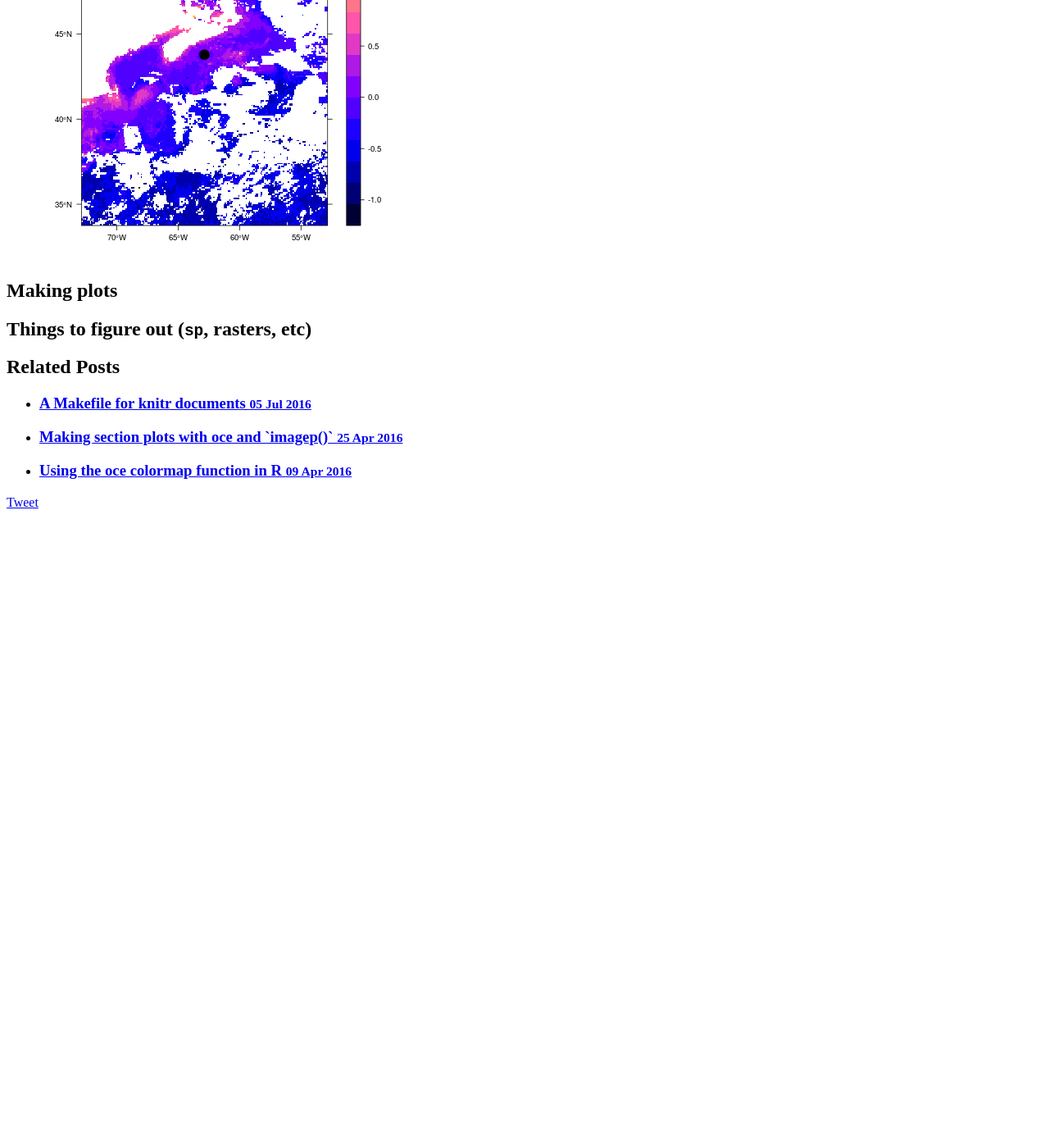
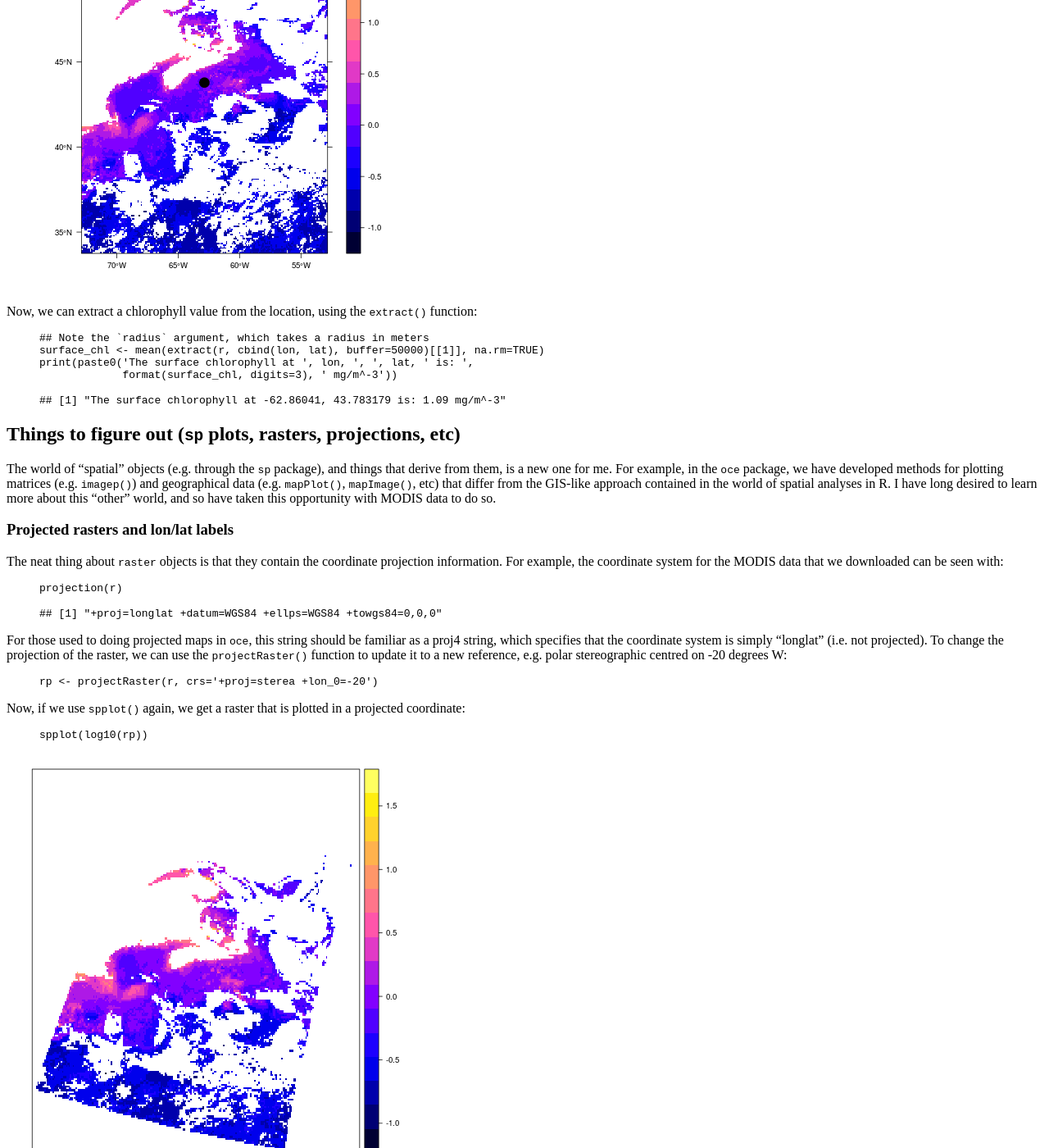
Before and after one commit to richardsc/richardsc.github.io, a Jekyll site: the page built from _posts/2017-03-25-modis-chl-data.md, in a window 1280 px wide and 1400 px high, scrolled down 2207 px. Shown: the whole window at 82% size. Built offline with Jekyll 4.4.1, drawn with Linux system fonts in a browser that asks for light colours; comment, search, counter and statistics services are not loaded; before the commit the page ends 2837 px from its top, so only the background shows below that; some of the changed text lies outside the part shown.

Commit message:
MODIS post

```diff
--- a/_posts/2017-03-25-modis-chl-data.md
+++ b/_posts/2017-03-25-modis-chl-data.md
@@ -1,6 +1,6 @@
 ---
 layout:  post
-title: "Downloading and plot MODIS Chlorophyll-a data"
+title: "Downloading and plotting MODIS Chlorophyll-a data"
 published: true
 author: "Clark Richards"
 date: 2017-03-25
@@ -23,7 +23,9 @@ A quick google search turned up two very relevant (and fantastic looking!) packa
 
 ### Installing `spnc` and `obpgcrawler`
 
-As the packages are not on CRAN (yet?), they have to be installed using the `devtools` package (and of course all it's dependencies, etc). The `obpgcrawler` package also depends on another non-CRAN package, called [`threddscrawler`](https://github.com/BigelowLab/threddscrawler) which must be installed first. To install the packages, do:
+As the packages are not on CRAN (yet?), they have to be installed using the `devtools` package (and of course all its dependencies, etc). The `obpgcrawler` package also depends on another non-CRAN package, called [`threddscrawler`](https://github.com/BigelowLab/threddscrawler) which must be installed first. Note that due to an issue with OpenDAP support for the `ncdf4` package on windows, the below only works on Linux or OSX.
+
+To install the packages, do:
 
 
 {% highlight r %}
@@ -112,8 +114,106 @@ print(p)
 
 ![plot of chunk animal-point](/figure/source/2017-03-25-modis-chl-data/animal-point-1.png)
 
-## Making plots
+Now, we can extract a chlorophyll value from the location, using the `extract()` function:
+
+{% highlight r %}
+## Note the `radius` argument, which takes a radius in meters
+surface_chl <- mean(extract(r, cbind(lon, lat), buffer=50000)[[1]], na.rm=TRUE)
+print(paste0('The surface chlorophyll at ', lon, ', ', lat, ' is: ',
+             format(surface_chl, digits=3), ' mg/m^-3'))
+{% endhighlight %}
 
 
 
-## Things to figure out (`sp`, rasters, etc)
+{% highlight text %}
+## [1] "The surface chlorophyll at -62.86041, 43.783179 is: 1.09 mg/m^-3"
+{% endhighlight %}
+
+## Things to figure out (`sp` plots, rasters, projections, etc)
+
+The world of "spatial" objects (e.g. through the `sp` package), and things that derive from them, is a new one for me. For example, in the `oce` package, we have developed methods for plotting matrices (e.g. `imagep()`) and geographical data (e.g. `mapPlot()`, `mapImage()`, etc) that differ from the GIS-like approach contained in the world of spatial analyses in R. I have long desired to learn more about this "other" world, and so have taken this opportunity with MODIS data to do so.
+
+### Projected rasters and lon/lat labels
+
+The neat thing about `raster` objects is that they contain the coordinate projection information. For example, the coordinate system for the MODIS data that we downloaded can be seen with:
+
+{% highlight r %}
+projection(r)
+{% endhighlight %}
+
+
+
+{% highlight text %}
+## [1] "+proj=longlat +datum=WGS84 +ellps=WGS84 +towgs84=0,0,0"
+{% endhighlight %}
+
+For those used to doing projected maps in `oce`, this string should be familiar as a proj4 string, which specifies that the coordinate system is simply "longlat" (i.e. not projected). To change the projection of the raster, we can use the `projectRaster()` function to update it to a new reference, e.g. polar stereographic centred on -20 degrees W:
+
+{% highlight r %}
+rp <- projectRaster(r, crs='+proj=sterea +lon_0=-20')
+{% endhighlight %}
+Now, if we use `spplot()` again, we get a raster that is plotted in a projected coordinate:
+
+{% highlight r %}
+spplot(log10(rp))
+{% endhighlight %}
+
+![plot of chunk plot-projected](/figure/source/2017-03-25-modis-chl-data/plot-projected-1.png)
+
+There are some things I haven't figured out yet, particularly how to plot nice *graticules* (e.g. grid lines for constant latitude and longitude), since if the above is plotted as before with the `scales=` argument, what is plotted are the **projected** coordinates:
+
+{% highlight r %}
+spplot(log10(rp), scales=list(draw=TRUE))
+{% endhighlight %}
+
+![plot of chunk scales](/figure/source/2017-03-25-modis-chl-data/scales-1.png)
+
+It looks like the [`graticules` package](https://cran.r-project.org/web/packages/graticule/vignettes/graticule.html) will be helpful for this, but it still doesn't appear to be non-trivial. See also [here](https://edzer.github.io/sp/#graticules) for some other good-looking examples.
+
+### Extract a matrix from raster to use `imagep()`
+
+One solution (at least for making maps), would be to extract the matrix data from the raster along with the longitude and latitude vectors. This would then allow for plotting in a projection using `mapImage()` from the `oce` package as I'm used to. Let's try and pull stuff out of the raster object `r`:
+
+{% highlight r %}
+lon <- unique(coordinates(r)[,1])
+lat <- unique(coordinates(r)[,2])
+chl_mat <- as.matrix(r)
+dim(chl_mat)
+{% endhighlight %}
+
+
+
+{% highlight text %}
+## [1] 231361      1
+{% endhighlight %}
+Note that using `as.matrix()` on a raster should extract the matrix values of the object, however in this case it extracts a *vector* with all the values. So, we need to reshape it:
+
+{% highlight r %}
+chl_mat <- array(as.matrix(r)[,1], dim=c(length(lon), length(lat)))
+imagep(lon, lat, log10(chl_mat), col=oceColorsChlorophyll)
+{% endhighlight %}
+
+![plot of chunk reshape](/figure/source/2017-03-25-modis-chl-data/reshape-1.png)
+Ok! Now we're getting somewhere! Let's try a projected version:
+
+{% highlight r %}
+library(ocedata)
+{% endhighlight %}
+
+
+
+{% highlight text %}
+## Loading required package: testthat
+{% endhighlight %}
+
+
+
+{% highlight r %}
+data(coastlineWorldFine)
+mapPlot(coastlineWorldFine, projection=projection(rp),
+        longitudelim=range(lon), latitudelim=range(lat))
+mapImage(lon, lat, log10(chl_mat), col=oceColorsChlorophyll)
+{% endhighlight %}
+
+![plot of chunk mapPlot](/figure/source/2017-03-25-modis-chl-data/mapPlot-1.png)
+Awesome!
```
Also changed, not shown: _source/2017-03-25-modis-chl-data.Rmd (+54 -3 lines), figure/source/2017-03-25-modis-chl-data/mapPlot-1.png (added), figure/source/2017-03-25-modis-chl-data/plot-projected-1.png (added), figure/source/2017-03-25-modis-chl-data/reshape-1.png (added), figure/source/2017-03-25-modis-chl-data/scales-1.png (added).
